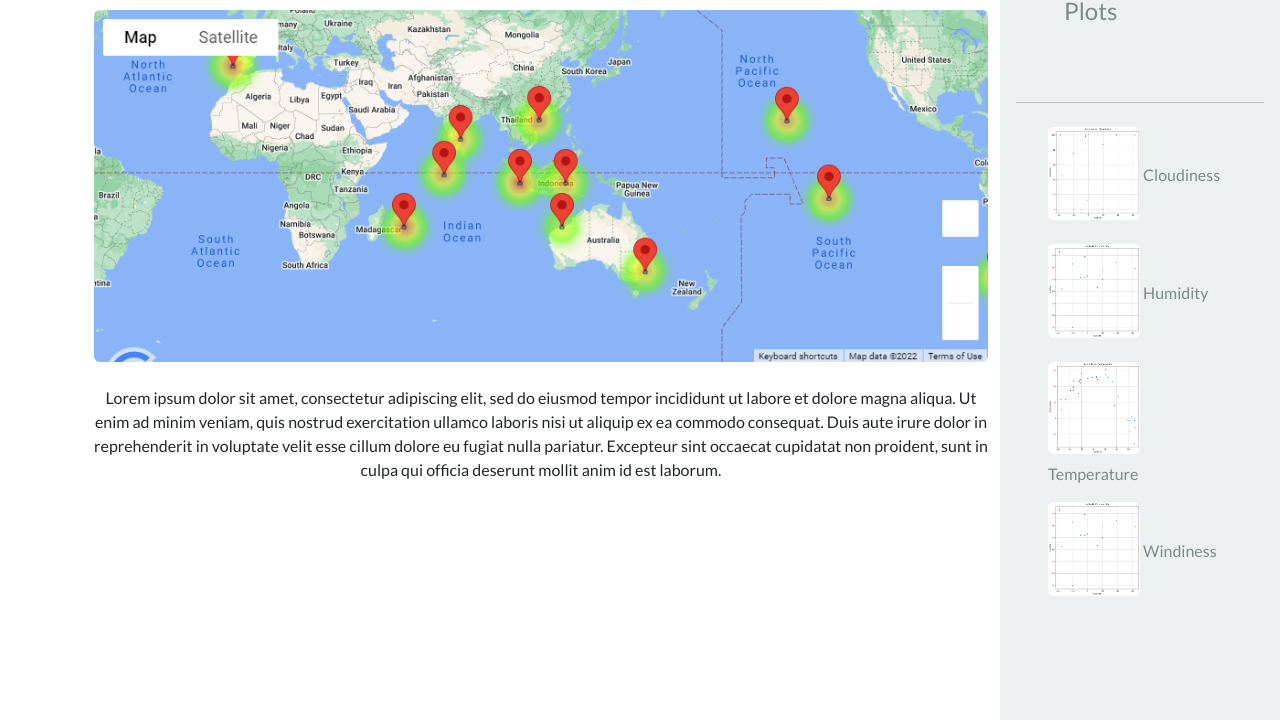
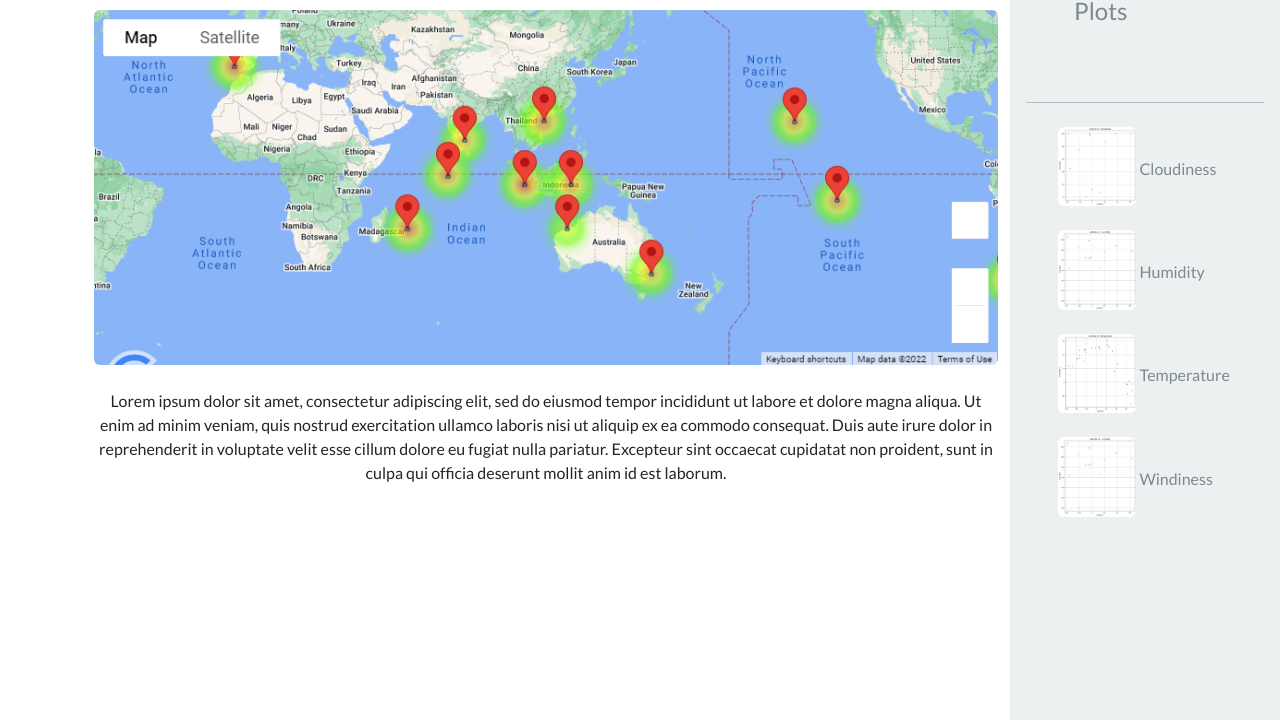
Before and after one commit to CantStopWontStop/web-design-challenge, a plain HTML site: page index.html in a window 1280 px wide. Shown: the part 152-872 px from the top of the page. Drawn offline with nearby package versions, Linux system fonts and the light colour scheme.

Commit message:
Reponsitioned images

```diff
--- a/index.html
+++ b/index.html
@@ -66,7 +66,7 @@
         </div>
       </div>
     </nav>
-    <div class="d-flex flex-column flex-shrink-0 p-3 bg-light float-end" style="width: 280px; height: 100vh;" >
+    <div class="d-flex flex-column flex-shrink-0 p-3 bg-light float-end" style="width: 270px; height: 100vh;" >
       <a href="/" class="d-flex align-items-center mb-3 mb-md-0 me-md-auto link-dark text-decoration-none">
         <svg class="bi pe-none me-2" width="40"><use xlink:href="#bootstrap"></use></svg>
         <span class="fs-4">Plots</span>
@@ -75,23 +75,23 @@
       <ul class="nav nav-pills flex-column mb-auto">
         <li>
           <a href="#" class="nav-link link-dark">
-            <img src="assets/images/cloud_vs_lat.png" class="figure-img img-fluid rounded" alt="..." width=50%"> Cloudiness
+            <img src="assets/images/cloud_vs_lat.png" class="figure-img img-fluid rounded" alt="..." width=45%"> Cloudiness
           </a>
         </li>
 
         <li>
           <a href="#" class="nav-link link-dark">
-            <img src="assets/images/humid_vs_lat.png" class="figure-img img-fluid rounded" alt="..." width=50%"> Humidity
+            <img src="assets/images/humid_vs_lat.png" class="figure-img img-fluid rounded" alt="..." width=45%"> Humidity
           </a>
         </li>
         <li>
           <a href="#" class="nav-link link-dark">
-            <img src="assets/images/temp_vs_lat.png" class="figure-img img-fluid rounded" alt="..." width=50%"> Temperature
+            <img src="assets/images/temp_vs_lat.png" class="figure-img img-fluid rounded" alt="..." width=45%"> Temperature
           </a>
         </li>
         <li>
           <a href="#" class="nav-link link-dark">
-            <img src="assets/images/humid_vs_lat.png" class="figure-img img-fluid rounded" alt="..." width=50%"> Windiness
+            <img src="assets/images/humid_vs_lat.png" class="figure-img img-fluid rounded" alt="..." width=45%"> Windiness
           </a>
         </li>
       </ul>
```
